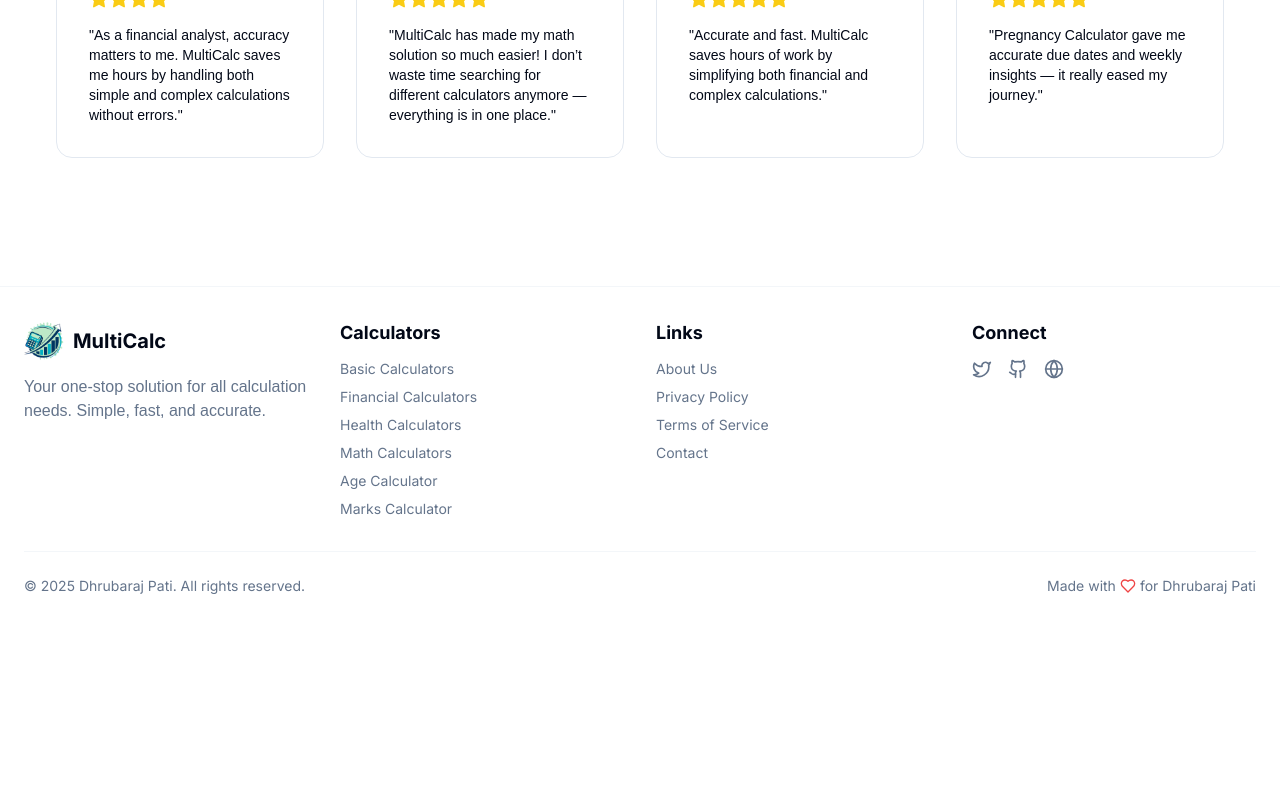
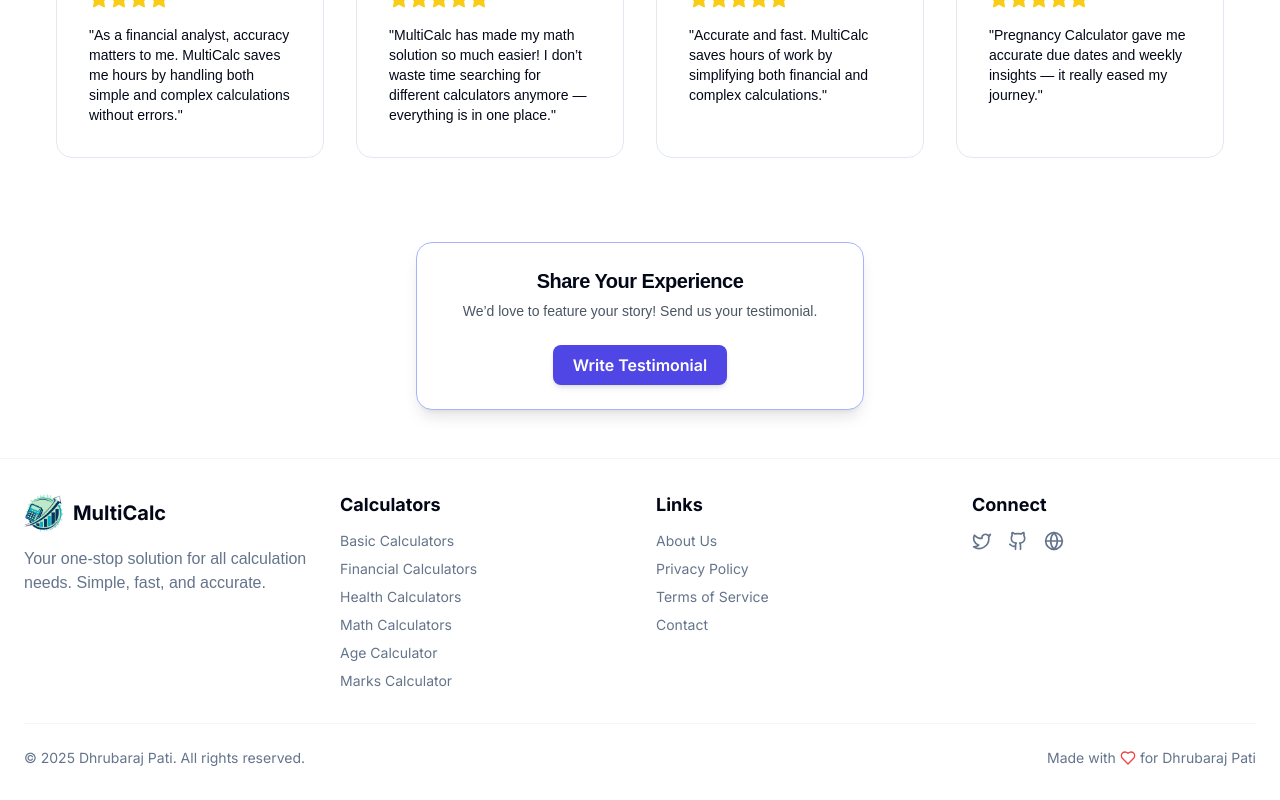
Before and after one commit to codewithdhruba01/MultiCalc, a React (Vite) app: page / in a window 1280 px wide. Shown: the part 2946-3746 px from the top of the page. Before the commit the page ends 3574 px from the top, so only its background shows below. Built offline with nearby package versions, Linux system fonts and the light colour scheme; no server answers; a web font is replaced by a local one.

Commit message:
add testimonial write card

```diff
--- a/src/pages/About.tsx
+++ b/src/pages/About.tsx
@@ -148,17 +148,17 @@ export default function About() {
               <div className="flex justify-center gap-4">
                 <a
                   href="mailto:pati.dhrubaraj@outlook.com"
-                  className="px-5 py-2 rounded-lg bg-primary text-white flex items-center gap-2 hover:opacity-90 transition"
+                  className="px-5 py-2 rounded-lg bg-primary text-white flex items-center gap-2 hover:opacity-60 transition font-bold"
                 >
                   <Mail className="w-5 h-5" />
                   Email
                 </a>
                 <a
                   href="/contact"
-                  className="px-5 py-2 rounded-lg border border-primary text-primary flex items-center gap-2 hover:bg-primary hover:text-white transition"
+                  className="px-5 py-2 rounded-lg border border-primary text-primary flex items-center gap-2 hover:bg-primary hover:text-white transition font-bold"
                 >
                   <MessageCircle className="w-5 h-5" />
-                  Contact Page
+                  Contact
                 </a>
               </div>
             </section>
--- a/src/pages/Home.tsx
+++ b/src/pages/Home.tsx
@@ -352,7 +352,27 @@ export default function Home() {
         </div>
       </div>
     </section>
-      </Container>
+    <div className="mt-1 flex justify-center" data-aos="zoom-in">
+    <Card className="max-w-md w-full text-center border border-indigo-300 dark:border-indigo-800 shadow-lg hover:shadow-xl transition-all duration-300 rounded-2xl">
+      <CardHeader>
+        <CardTitle className="text-xl font-synonym font-bold">
+        Share Your Experience
+        </CardTitle>
+      <CardDescription className="text-sm font-satoshi text-gray-600 dark:text-gray-400">
+        We’d love to feature your story! Send us your testimonial.
+        </CardDescription>
+       </CardHeader>
+       <CardContent>
+      <a
+        href="mailto:pati.dhrubaraj@outlook.com?subject=My%20MultiCalc%20Testimonial&body=Hi%20MultiCalc%20Team%2C%0D%0A%0D%0AHere%20is%20my%20testimonial%3A%0D%0A"
+        className="inline-block bg-indigo-600 text-white px-5 py-2 rounded-lg font-semibold shadow-md hover:bg-indigo-800 hover:shadow-lg transition"
+      >
+        Write Testimonial
+      </a>
+     </CardContent>
+     </Card>
+    </div>
+    </Container>
     </div>
   )
 }
```
